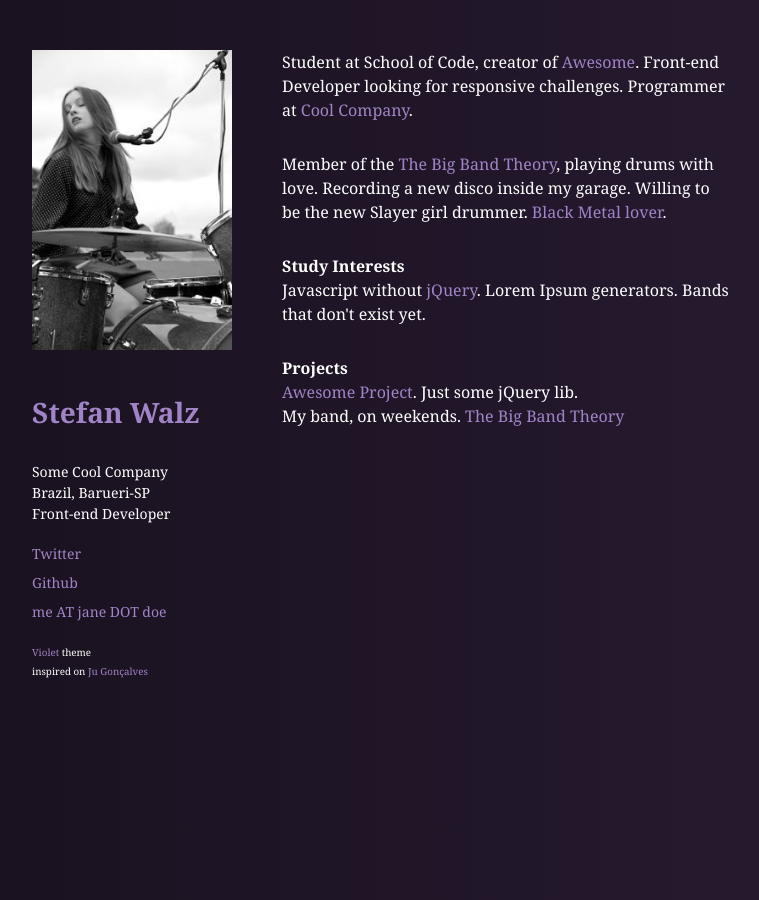
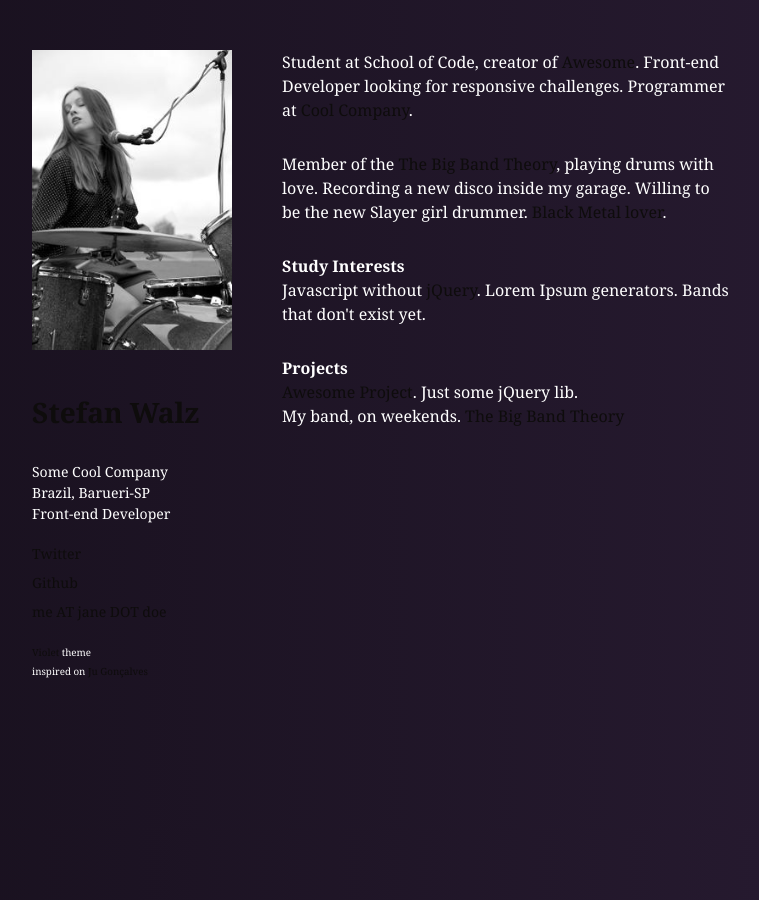
Before and after one commit to WizardKingZ/sgwalz.github.io, a Jekyll site: the page built from index.html, in a window 1280 px wide. Shown: the whole page, without its empty margins (68-827 px from the left). Built offline with Jekyll 4.4.1, drawn with Linux system fonts in a browser that asks for light colours.

Commit message:
Update variables.sass

```diff
--- a/_sass/variables.sass
+++ b/_sass/variables.sass
@@ -1,6 +1,6 @@
 $font: "Georgia", serif
 
-$alpha: #a085c6
+$alpha: #0E0C0C
 $beta: #ffffff
 $gama: #ffffff
 
```
